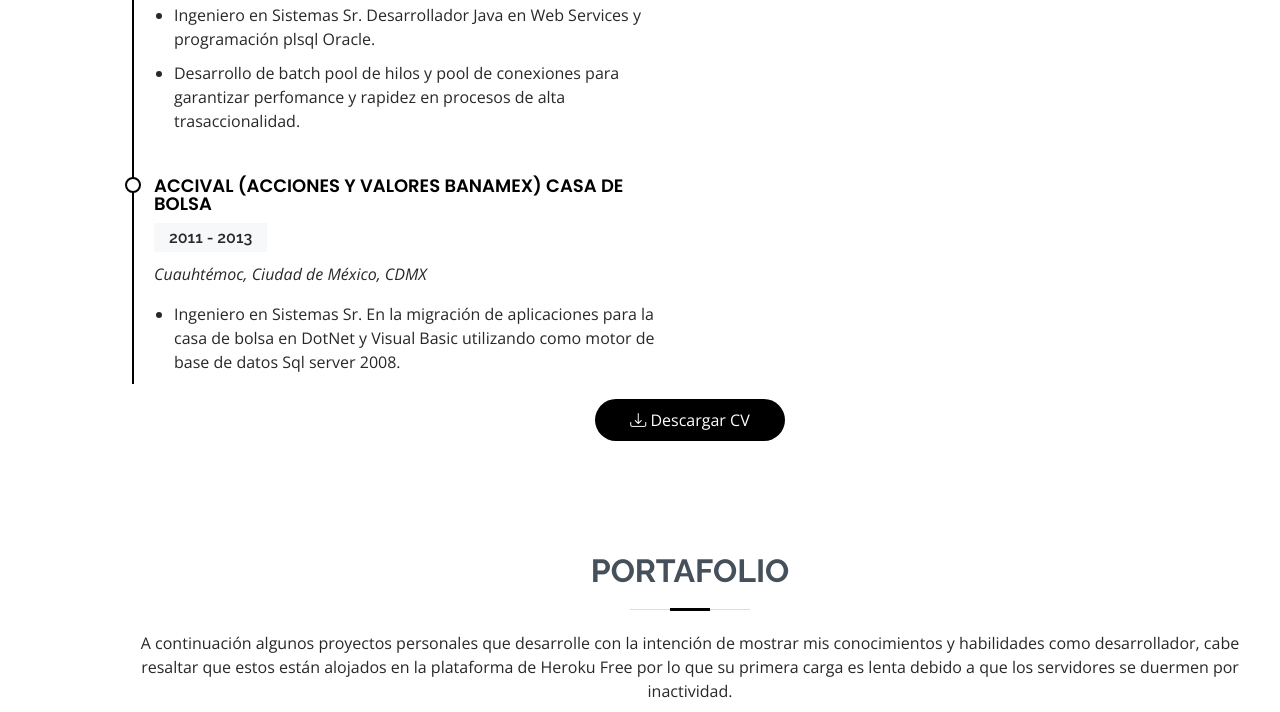
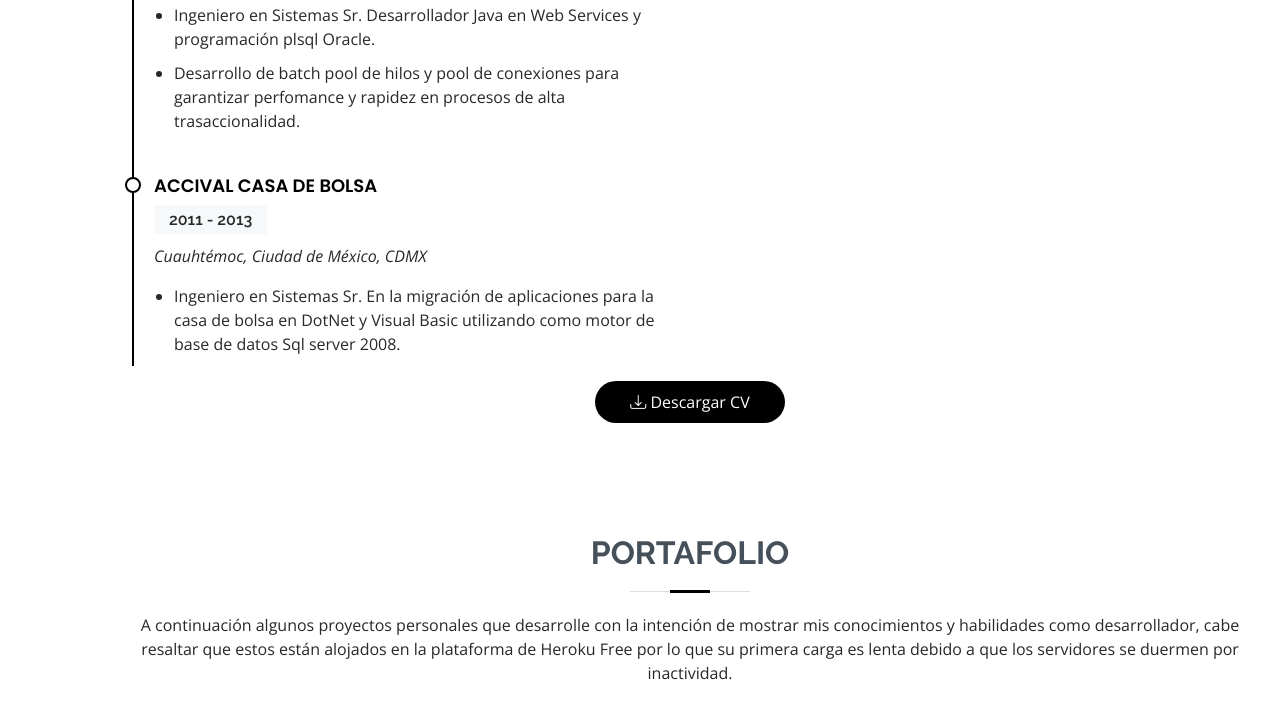
Before and after one commit to jsnherrera/jsnherrera.github.io, a plain HTML site: page index.html in a window 1280 px wide. Shown: the part 2834-3546 px from the top of the page. Drawn offline with nearby package versions, Linux system fonts and the light colour scheme; files whose address does not match are found by name.

Commit message:
Update index.html
update resumen

```diff
--- a/index.html
+++ b/index.html
@@ -241,7 +241,7 @@
               </ul>
             </div>
             <div class="resume-item">
-              <h4>Accival (Acciones y Valores Banamex) Casa de Bolsa</h4>
+              <h4>Accival Casa de Bolsa</h4>
               <h5>2011 - 2013</h5>
               <p><em>Cuauhtémoc, Ciudad de México, CDMX </em></p>
               <ul>
```
